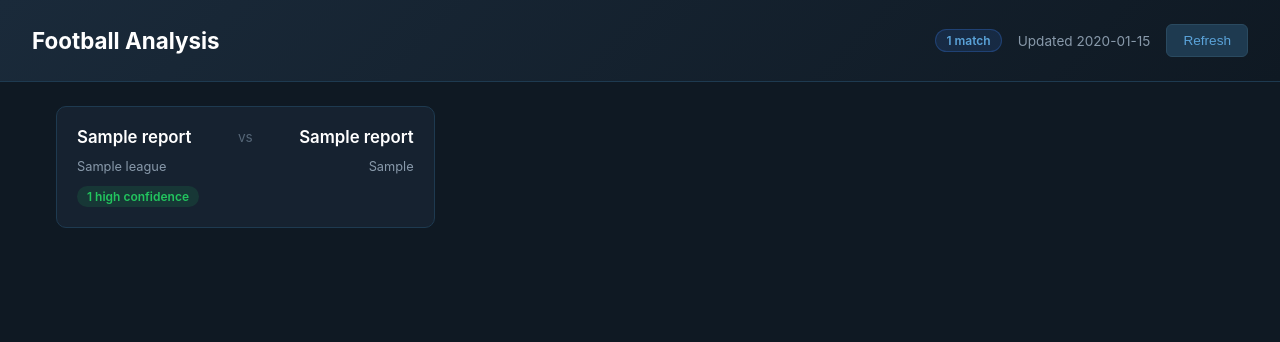
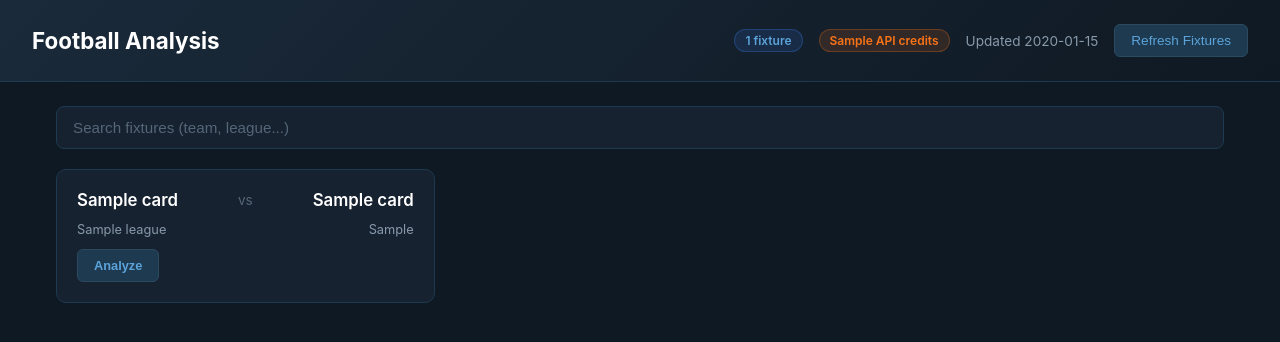
Before and after one commit to nigelagius-lang/nigel, a Flask app: template templates/dashboard.html in a window 1280 px wide. Shown: the top 342 px of the page. Run offline with Flask 3, Linux system fonts and the light colour scheme; the template is opened without the code that fills it: most values are stand-ins (such as "Sample title", 1, 10 or a date in 2020).

Commit message:
Load fixtures without auto-analyzing to save API credits
- Startup now only fetches the fixture list (1 API call) instead of
  running full analysis on every match
- Each fixture card has an "Analyze" button that triggers analysis
  on demand via POST /analyze/<slug>
- AJAX polling shows spinner while analyzing, then reveals View Report
  button with pick counts
- Added search/filter bar to quickly find fixtures by team or league
- Removed APScheduler auto-refresh (no longer auto-analyzing everything)
- API credits badge in header updates live after each analysis

https://claude.ai/code/session_01NN6k763S58MDmQny2qeWyU

```diff
--- a/app.py
+++ b/app.py
@@ -2,8 +2,8 @@ from __future__ import annotations
 """
 Football Analysis Dashboard — auto-updating web app.
 
-Runs on Flask with APScheduler to auto-fetch today's fixtures and
-generate reports in the background.
+Shows today's fixtures and lets you analyze individual matches on demand
+to conserve API credits.
 """
 
 import os
@@ -11,7 +11,7 @@ import threading
 from datetime import datetime, timezone
 
 from dotenv import load_dotenv
-from flask import Flask, render_template, jsonify, abort, redirect, url_for
+from flask import Flask, render_template, jsonify, abort, redirect, url_for, request
 
 load_dotenv()
 
@@ -22,14 +22,16 @@ app = Flask(__name__)
 app.config["SECRET_KEY"] = os.getenv("SECRET_KEY", "dev-key-change-me")
 
 # ---------------------------------------------------------------------------
-# In-memory store for today's reports
+# In-memory store
 # ---------------------------------------------------------------------------
 _lock = threading.Lock()
 _state = {
     "fixtures": [],        # raw fixture dicts from API
+    "fixture_map": {},     # slug -> raw fixture dict (for on-demand analysis)
     "reports": {},         # slug -> {html, home_name, away_name, league, kick_off, ...}
-    "last_refresh": None,  # datetime of last auto-refresh
+    "last_refresh": None,  # datetime of last fixture list refresh
     "refreshing": False,
+    "analyzing": set(),    # slugs currently being analyzed
 }
 
 
@@ -38,8 +40,8 @@ def _slug(home: str, away: str) -> str:
     return f"{home}-vs-{away}".lower().replace(" ", "-")
 
 
-def refresh_reports(date_str: str | None = None):
-    """Fetch today's fixtures and run analysis for each match."""
+def refresh_fixtures(date_str: str | None = None):
+    """Fetch today's fixture list only (1 API call). No analysis."""
     with _lock:
         if _state["refreshing"]:
             return
@@ -47,36 +49,62 @@ def refresh_reports(date_str: str | None = None):
 
     try:
         fixtures = fa.fetch_todays_matches(date_str)
-        reports = {}
-
+        fixture_map = {}
         for fix in fixtures:
             home = fix.get("home_name", "Home")
             away = fix.get("away_name", "Away")
             slug = _slug(home, away)
-            try:
-                result = fa.run_analysis(fix)
-                result["slug"] = slug
-                reports[slug] = result
-            except Exception as e:
-                reports[slug] = {
-                    "slug": slug,
-                    "home_name": home,
-                    "away_name": away,
-                    "league": fix.get("league_name", "?"),
-                    "kick_off": "?",
-                    "kick_off_unix": 0,
-                    "html": "",
-                    "picks": [],
-                    "error": str(e),
-                }
+            fix["_slug"] = slug
+            fixture_map[slug] = fix
 
         with _lock:
             _state["fixtures"] = fixtures
-            _state["reports"] = reports
+            _state["fixture_map"] = fixture_map
             _state["last_refresh"] = datetime.now(timezone.utc)
     finally:
         with _lock:
             _state["refreshing"] = False
+
+
+def analyze_single(slug: str):
+    """Run analysis for a single fixture by slug."""
+    with _lock:
+        fix = _state["fixture_map"].get(slug)
+        if not fix:
+            return
+        if slug in _state["analyzing"]:
+            return
+        _state["analyzing"].add(slug)
+
+    try:
+        home = fix.get("home_name", "Home")
+        away = fix.get("away_name", "Away")
+        try:
+            result = fa.run_analysis(fix)
+            result["slug"] = slug
+        except Exception as e:
+            ko_unix = fix.get("date_unix", 0)
+            ko_str = (
+                datetime.fromtimestamp(int(ko_unix), tz=timezone.utc).strftime("%H:%M UTC")
+                if ko_unix else "TBD"
+            )
+            result = {
+                "slug": slug,
+                "home_name": home,
+                "away_name": away,
+                "league": fix.get("league_name", "?"),
+                "kick_off": ko_str,
+                "kick_off_unix": int(ko_unix) if ko_unix else 0,
+                "html": "",
+                "picks": [],
+                "error": str(e),
+            }
+
+        with _lock:
+            _state["reports"][slug] = result
+    finally:
+        with _lock:
+            _state["analyzing"].discard(slug)
 
 
 # ---------------------------------------------------------------------------
@@ -86,25 +114,61 @@ def refresh_reports(date_str: str | None = None):
 @app.route("/")
 def dashboard():
     with _lock:
-        reports = list(_state["reports"].values())
+        fixtures = list(_state["fixtures"])
+        reports = dict(_state["reports"])
         last_refresh = _state["last_refresh"]
         refreshing = _state["refreshing"]
+        analyzing = set(_state["analyzing"])
+
+    # Build fixture cards with basic info + analysis status
+    cards = []
+    for fix in fixtures:
+        home = fix.get("home_name", "Home")
+        away = fix.get("away_name", "Away")
+        slug = _slug(home, away)
+        league = fix.get("league_name", fix.get("competition_name", ""))
+        ko_unix = fix.get("date_unix", 0)
+        if ko_unix:
+            kick_off = datetime.fromtimestamp(int(ko_unix), tz=timezone.utc).strftime("%H:%M UTC")
+        else:
+            kick_off = fix.get("time", fix.get("ko_time", "TBD"))
+
+        report = reports.get(slug)
+        is_analyzing = slug in analyzing
+
+        card = {
+            "slug": slug,
+            "home_name": home,
+            "away_name": away,
+            "league": league,
+            "kick_off": kick_off,
+            "kick_off_unix": int(ko_unix) if ko_unix else 0,
+            "analyzed": report is not None,
+            "analyzing": is_analyzing,
+            "error": report.get("error") if report else None,
+            "high_pick_count": 0,
+            "picks_count": 0,
+        }
+
+        if report and not report.get("error"):
+            picks = report.get("picks", [])
+            high = [p for p in picks
+                    if p.get("hits", 0) / max(p.get("total", 1), 1) * 100 >= 80]
+            card["high_pick_count"] = len(high)
+            card["picks_count"] = len(picks)
+
+        cards.append(card)
 
     # Sort by kick-off time
-    reports.sort(key=lambda r: r.get("kick_off_unix", 0))
-
-    # Count high-confidence picks per match
-    for r in reports:
-        high_picks = [p for p in r.get("picks", [])
-                      if p.get("hits", 0) / max(p.get("total", 1), 1) * 100 >= 80]
-        r["high_pick_count"] = len(high_picks)
+    cards.sort(key=lambda c: c.get("kick_off_unix", 0))
 
     return render_template(
         "dashboard.html",
-        reports=reports,
+        cards=cards,
         last_refresh=last_refresh,
         refreshing=refreshing,
-        match_count=len(reports),
+        match_count=len(cards),
+        api_credits=fa.api_credits_used,
     )
 
 
@@ -117,10 +181,52 @@ def report(slug):
     return r["html"]
 
 
+@app.route("/analyze/<slug>", methods=["POST"])
+def trigger_analyze(slug):
+    """Analyze a single match on demand."""
+    with _lock:
+        exists = slug in _state["fixture_map"]
+        already = slug in _state["reports"]
+        busy = slug in _state["analyzing"]
+
+    if not exists:
+        return jsonify({"error": "Fixture not found"}), 404
+    if busy:
+        return jsonify({"status": "analyzing"}), 202
+    if already:
+        return jsonify({"status": "done"}), 200
+
+    t = threading.Thread(target=analyze_single, args=(slug,), daemon=True)
+    t.start()
+    return jsonify({"status": "analyzing"}), 202
+
+
+@app.route("/api/analyze-status/<slug>")
+def analyze_status(slug):
+    """Check if analysis is complete for a fixture."""
+    with _lock:
+        report = _state["reports"].get(slug)
+        busy = slug in _state["analyzing"]
+
+    if report:
+        return jsonify({
+            "status": "done",
+            "error": report.get("error"),
+            "high_pick_count": len([
+                p for p in report.get("picks", [])
+                if p.get("hits", 0) / max(p.get("total", 1), 1) * 100 >= 80
+            ]),
+            "picks_count": len(report.get("picks", [])),
+        })
+    if busy:
+        return jsonify({"status": "analyzing"})
+    return jsonify({"status": "pending"})
+
+
 @app.route("/refresh", methods=["POST"])
 def trigger_refresh():
-    """Manually trigger a refresh."""
-    t = threading.Thread(target=refresh_reports, daemon=True)
+    """Manually trigger a fixture list refresh."""
+    t = threading.Thread(target=refresh_fixtures, daemon=True)
     t.start()
     return redirect(url_for("dashboard"))
 
@@ -129,7 +235,8 @@ def trigger_refresh():
 def api_status():
     with _lock:
         return jsonify({
-            "match_count": len(_state["reports"]),
+            "fixture_count": len(_state["fixtures"]),
+            "analyzed_count": len(_state["reports"]),
             "last_refresh": _state["last_refresh"].isoformat() if _state["last_refresh"] else None,
             "refreshing": _state["refreshing"],
             "api_credits_used": fa.api_credits_used,
@@ -137,19 +244,7 @@ def api_status():
 
 
 # ---------------------------------------------------------------------------
-# Background scheduler
-# ---------------------------------------------------------------------------
-
-def start_scheduler():
-    """Run refresh every 30 minutes in a background thread."""
-    from apscheduler.schedulers.background import BackgroundScheduler
-    scheduler = BackgroundScheduler()
-    scheduler.add_job(refresh_reports, "interval", minutes=30, id="auto_refresh")
-    scheduler.start()
-
-
-# ---------------------------------------------------------------------------
-# Startup (works with both `python app.py` and gunicorn --preload)
+# Startup
 # ---------------------------------------------------------------------------
 
 _started = False
@@ -164,13 +259,10 @@ def _startup():
         print("Warning: FOOTYSTATS_API_KEY not set. Add it to .env or environment.")
         return
 
-    # Initial fetch in background so the app starts serving immediately
-    t = threading.Thread(target=refresh_reports, daemon=True)
+    # Fetch fixture list only (cheap — 1 API call)
+    t = threading.Thread(target=refresh_fixtures, daemon=True)
     t.start()
-
-    # Start recurring scheduler
-    start_scheduler()
-    print("Scheduler started (refreshes every 30 min).")
+    print("Fixture list loading in background...")
 
 
 # Auto-start when module is loaded (gunicorn --preload)
--- a/templates/dashboard.html
+++ b/templates/dashboard.html
@@ -39,6 +39,7 @@
   }
   .badge-live { background: #22c55e22; color: #22c55e; border: 1px solid #22c55e44; }
   .badge-count { background: #3b82f622; color: #5ba3d9; border: 1px solid #3b82f644; }
+  .badge-credits { background: #f9731622; color: #f97316; border: 1px solid #f9731644; }
   .refresh-btn {
     background: #1e3a50;
     color: #5ba3d9;
@@ -54,6 +55,23 @@
 
   .container { max-width: 1200px; margin: 0 auto; padding: 24px 16px; }
 
+  .search-bar {
+    margin-bottom: 20px;
+  }
+  .search-bar input {
+    width: 100%;
+    padding: 12px 16px;
+    background: #162230;
+    border: 1px solid #1e3a50;
+    border-radius: 8px;
+    color: #e0e6ed;
+    font-size: 0.95rem;
+    outline: none;
+    transition: border-color 0.2s;
+  }
+  .search-bar input::placeholder { color: #556677; }
+  .search-bar input:focus { border-color: #5ba3d9; }
+
   .match-grid {
     display: grid;
     grid-template-columns: repeat(auto-fill, minmax(340px, 1fr));
@@ -66,15 +84,12 @@
     border-radius: 10px;
     padding: 20px;
     transition: border-color 0.2s, transform 0.15s;
-    cursor: pointer;
-    text-decoration: none;
-    color: inherit;
-    display: block;
+    display: flex;
+    flex-direction: column;
   }
-  .match-card:hover {
-    border-color: #5ba3d9;
-    transform: translateY(-2px);
-  }
+  .match-card:hover { border-color: #2a4a60; }
+  .match-card.analyzed { border-left: 3px solid #22c55e; }
+  .match-card.analyzing { border-left: 3px solid #eab308; }
   .match-card.error { border-left: 3px solid #ef4444; }
 
   .match-teams {
@@ -103,10 +118,47 @@
     margin-bottom: 12px;
   }
 
+  .card-actions {
+    margin-top: auto;
+    display: flex;
+    gap: 8px;
+    align-items: center;
+    flex-wrap: wrap;
+  }
+
+  .analyze-btn {
+    background: #1e3a50;
+    color: #5ba3d9;
+    border: 1px solid #2a4a60;
+    padding: 8px 16px;
+    border-radius: 6px;
+    cursor: pointer;
+    font-size: 0.8rem;
+    font-weight: 600;
+    transition: background 0.2s;
+  }
+  .analyze-btn:hover { background: #2a4a60; }
+  .analyze-btn:disabled { opacity: 0.5; cursor: not-allowed; }
+
+  .view-btn {
+    background: #22c55e22;
+    color: #22c55e;
+    border: 1px solid #22c55e44;
+    padding: 8px 16px;
+    border-radius: 6px;
+    cursor: pointer;
+    font-size: 0.8rem;
+    font-weight: 600;
+    text-decoration: none;
+    transition: background 0.2s;
+  }
+  .view-btn:hover { background: #22c55e33; }
+
   .picks-summary {
     display: flex;
     gap: 8px;
     flex-wrap: wrap;
+    align-items: center;
   }
   .pick-chip {
     padding: 3px 10px;
@@ -117,6 +169,25 @@
   .pick-hot { background: #22c55e22; color: #22c55e; }
   .pick-warm { background: #eab30822; color: #eab308; }
   .pick-none { background: #55667722; color: #556677; }
+
+  .spinner {
+    display: inline-block;
+    width: 14px;
+    height: 14px;
+    border: 2px solid #eab30844;
+    border-top-color: #eab308;
+    border-radius: 50%;
+    animation: spin 0.8s linear infinite;
+  }
+  @keyframes spin { to { transform: rotate(360deg); } }
+
+  .analyzing-text {
+    font-size: 0.8rem;
+    color: #eab308;
+    display: flex;
+    align-items: center;
+    gap: 6px;
+  }
 
   .error-msg { color: #ef4444; font-size: 0.85rem; margin-top: 8px; }
 
@@ -140,81 +211,149 @@
     <h1>Football Analysis</h1>
   </div>
   <div class="header-meta">
-    <span class="badge badge-count">{{ match_count }} match{{ 'es' if match_count != 1 }}</span>
+    <span class="badge badge-count">{{ match_count }} fixture{{ 's' if match_count != 1 }}</span>
+    <span class="badge badge-credits">{{ api_credits }} API credits</span>
     {% if last_refresh %}
       <span>Updated {{ last_refresh.strftime('%H:%M UTC') }}</span>
     {% endif %}
     {% if refreshing %}
-      <span class="badge badge-live">Refreshing...</span>
+      <span class="badge badge-live">Loading...</span>
     {% endif %}
     <form action="/refresh" method="post" style="display:inline">
       <button class="refresh-btn" type="submit" {% if refreshing %}disabled{% endif %}>
-        Refresh
+        Refresh Fixtures
       </button>
     </form>
   </div>
 </div>
 
 <div class="container">
-  {% if reports %}
-    <div class="match-grid">
-      {% for r in reports %}
-        {% if r.error %}
-          <div class="match-card error">
-        {% else %}
-          <a href="/report/{{ r.slug }}" class="match-card" target="_blank">
-        {% endif %}
-            <div class="match-teams">
-              <span class="team-name">{{ r.home_name }}</span>
-              <span class="vs">vs</span>
-              <span class="team-name">{{ r.away_name }}</span>
-            </div>
-            <div class="match-meta">
-              <span>{{ r.league }}</span>
-              <span>{{ r.kick_off }}</span>
-            </div>
-            {% if r.error %}
-              <div class="error-msg">{{ r.error }}</div>
-            {% else %}
+  {% if cards %}
+    <div class="search-bar">
+      <input type="text" id="searchInput" placeholder="Search fixtures (team, league...)">
+    </div>
+
+    <div class="match-grid" id="matchGrid">
+      {% for c in cards %}
+        <div class="match-card {% if c.error %}error{% elif c.analyzed %}analyzed{% elif c.analyzing %}analyzing{% endif %}"
+             data-slug="{{ c.slug }}"
+             data-search="{{ c.home_name|lower }} {{ c.away_name|lower }} {{ c.league|lower }}">
+          <div class="match-teams">
+            <span class="team-name">{{ c.home_name }}</span>
+            <span class="vs">vs</span>
+            <span class="team-name">{{ c.away_name }}</span>
+          </div>
+          <div class="match-meta">
+            <span>{{ c.league }}</span>
+            <span>{{ c.kick_off }}</span>
+          </div>
+
+          <div class="card-actions">
+            {% if c.analyzing %}
+              <span class="analyzing-text"><span class="spinner"></span> Analyzing...</span>
+            {% elif c.analyzed and not c.error %}
+              <a href="/report/{{ c.slug }}" class="view-btn" target="_blank">View Report</a>
               <div class="picks-summary">
-                {% set ns = namespace(hot=0, warm=0) %}
-                {% for p in r.picks %}
-                  {% set pct = (p.hits / [p.total, 1]|max) * 100 %}
-                  {% if pct >= 90 %}{% set ns.hot = ns.hot + 1 %}{% endif %}
-                  {% if pct >= 80 and pct < 90 %}{% set ns.warm = ns.warm + 1 %}{% endif %}
-                {% endfor %}
-                {% if ns.hot > 0 %}
-                  <span class="pick-chip pick-hot">{{ ns.hot }} high confidence</span>
-                {% endif %}
-                {% if ns.warm > 0 %}
-                  <span class="pick-chip pick-warm">{{ ns.warm }} likely</span>
-                {% endif %}
-                {% if ns.hot == 0 and ns.warm == 0 %}
+                {% if c.high_pick_count > 0 %}
+                  <span class="pick-chip pick-hot">{{ c.high_pick_count }} strong picks</span>
+                {% else %}
                   <span class="pick-chip pick-none">No strong picks</span>
                 {% endif %}
               </div>
+            {% elif c.error %}
+              <div class="error-msg">{{ c.error }}</div>
+              <button class="analyze-btn" onclick="analyzeMatch('{{ c.slug }}', this)">Retry</button>
+            {% else %}
+              <button class="analyze-btn" onclick="analyzeMatch('{{ c.slug }}', this)">Analyze</button>
             {% endif %}
-        {% if r.error %}
           </div>
-        {% else %}
-          </a>
-        {% endif %}
+        </div>
       {% endfor %}
     </div>
   {% else %}
     <div class="empty-state">
-      <h2>No matches loaded yet</h2>
-      <p>{% if refreshing %}Fetching today's fixtures...{% else %}Click Refresh to load today's fixtures.{% endif %}</p>
+      <h2>No fixtures loaded</h2>
+      <p>{% if refreshing %}Loading today's fixtures...{% else %}Click Refresh Fixtures to load today's matches.{% endif %}</p>
     </div>
   {% endif %}
 </div>
 
+<script>
+// Search / filter
+const searchInput = document.getElementById('searchInput');
+if (searchInput) {
+  searchInput.addEventListener('input', function() {
+    const query = this.value.toLowerCase();
+    document.querySelectorAll('.match-card').forEach(card => {
+      const text = card.getAttribute('data-search') || '';
+      card.style.display = text.includes(query) ? '' : 'none';
+    });
+  });
+}
+
+// On-demand analysis
+function analyzeMatch(slug, btn) {
+  btn.disabled = true;
+  btn.textContent = '';
+
+  const card = btn.closest('.match-card');
+  card.classList.remove('error');
+  card.classList.add('analyzing');
+
+  // Replace button with spinner
+  const actions = card.querySelector('.card-actions');
+  actions.innerHTML = '<span class="analyzing-text"><span class="spinner"></span> Analyzing...</span>';
+
+  fetch('/analyze/' + slug, { method: 'POST' })
+    .then(() => pollStatus(slug, card))
+    .catch(() => {
+      actions.innerHTML = '<div class="error-msg">Request failed</div>' +
+        '<button class="analyze-btn" onclick="analyzeMatch(\'' + slug + '\', this)">Retry</button>';
+      card.classList.remove('analyzing');
+      card.classList.add('error');
+    });
+}
+
+function pollStatus(slug, card) {
+  const poll = setInterval(() => {
+    fetch('/api/analyze-status/' + slug)
+      .then(r => r.json())
+      .then(data => {
+        if (data.status === 'done') {
+          clearInterval(poll);
+          card.classList.remove('analyzing');
+          const actions = card.querySelector('.card-actions');
+          if (data.error) {
+            card.classList.add('error');
+            actions.innerHTML = '<div class="error-msg">' + data.error + '</div>' +
+              '<button class="analyze-btn" onclick="analyzeMatch(\'' + slug + '\', this)">Retry</button>';
+          } else {
+            card.classList.add('analyzed');
+            let chips = '';
+            if (data.high_pick_count > 0) {
+              chips = '<span class="pick-chip pick-hot">' + data.high_pick_count + ' strong picks</span>';
+            } else {
+              chips = '<span class="pick-chip pick-none">No strong picks</span>';
+            }
+            actions.innerHTML =
+              '<a href="/report/' + slug + '" class="view-btn" target="_blank">View Report</a>' +
+              '<div class="picks-summary">' + chips + '</div>';
+          }
+          // Update credits badge
+          fetch('/api/status').then(r => r.json()).then(s => {
+            const badge = document.querySelector('.badge-credits');
+            if (badge) badge.textContent = s.api_credits_used + ' API credits';
+          });
+        }
+      });
+  }, 3000);
+}
+
 {% if refreshing %}
-<script>
-  // Auto-reload while refreshing
-  setTimeout(() => location.reload(), 15000);
+// Auto-reload while fixture list is loading
+setTimeout(() => location.reload(), 5000);
+{% endif %}
 </script>
-{% endif %}
 
 </body>
 </html>
```
